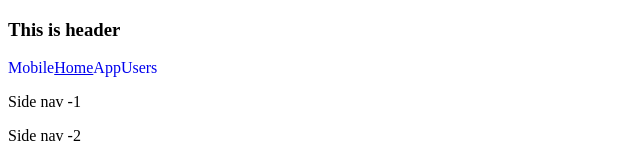
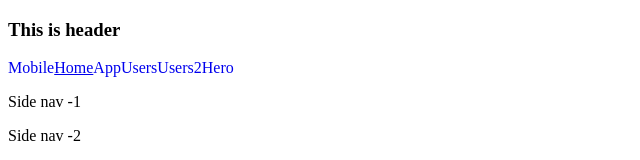
Before and after one commit to Ziad003/React-router-practice-3, a React (Vite) app: page / in a window 1280 px wide. Shown: the top 160 px of the page, without its empty margins (0-640 px from the left). Built offline with nearby package versions, Linux system fonts and the light colour scheme; no server answers.

Commit message:
fetch data using normal use() using element instead of Component

```diff
--- /dev/null
+++ b/src/components/Hero.jsx
@@ -0,0 +1,9 @@
+const Hero = () => {
+    return (
+        <div>
+                <h3>Hero</h3>
+        </div>
+    );
+};
+
+export default Hero;
--- a/src/components/header/Header.jsx
+++ b/src/components/header/Header.jsx
@@ -4,11 +4,13 @@ const Header = () => {
   return (
     <div className="">
       <h3>This is header</h3>
-      <nav>
+      <nav className="deco">
         <NavLink to="/mobiles">Mobile</NavLink>
         <NavLink to="/">Home</NavLink>
         <NavLink to="/app">App</NavLink>
         <NavLink to="/users">Users</NavLink>
+        <NavLink to="/users2">Users2</NavLink>
+        <NavLink to="/hero">Hero</NavLink>
       </nav>
     </div>
   );
--- /dev/null
+++ b/src/components/users2/Users2.jsx
@@ -0,0 +1,13 @@
+import { use } from "react";
+
+const Users2 = ({ users2Res }) => {
+  const users2 = use(users2Res);
+  console.log(users2);
+  return (
+    <div>
+      <h3>User2</h3>
+    </div>
+  );
+};
+
+export default Users2;
--- a/src/main.jsx
+++ b/src/main.jsx
@@ -1,4 +1,4 @@
-import { StrictMode } from "react";
+import { StrictMode, Suspense } from "react";
 import { createRoot } from "react-dom/client";
 import "./index.css";
 import { createBrowserRouter, RouterProvider } from "react-router";
@@ -8,6 +8,10 @@ import Mobile from "./components/mobile/Mobile"
 import App from "./App"
 import Hello from "./components/Hello"
 import Users from "./components/users/Users";
+import Hero from "./components/Hero";
+import Users2 from "./components/users2/Users2";
+
+const users2Res=fetch('https://jsonplaceholder.typicode.com/users').then(res=>res.json());
 
 const router=createBrowserRouter([
   {
@@ -18,7 +22,13 @@ const router=createBrowserRouter([
       {path:'mobiles', Component: Mobile},
       {path:'users',
         loader: ()=>fetch('https://jsonplaceholder.typicode.com/users'),
-        Component: Users}
+        Component: Users},
+      {
+        path:'users2',
+        element: <Suspense fallback={<p>Loading...</p>}>
+          <Users2 users2Res={users2Res}></Users2>
+        </Suspense>
+      }
     ]
   },
   {
@@ -28,6 +38,10 @@ const router=createBrowserRouter([
   {
     path:'hello',
     element: <Hello></Hello>
+  },
+  {
+    path:'hero',
+    Component: Hero
   }
 ])
 
```
